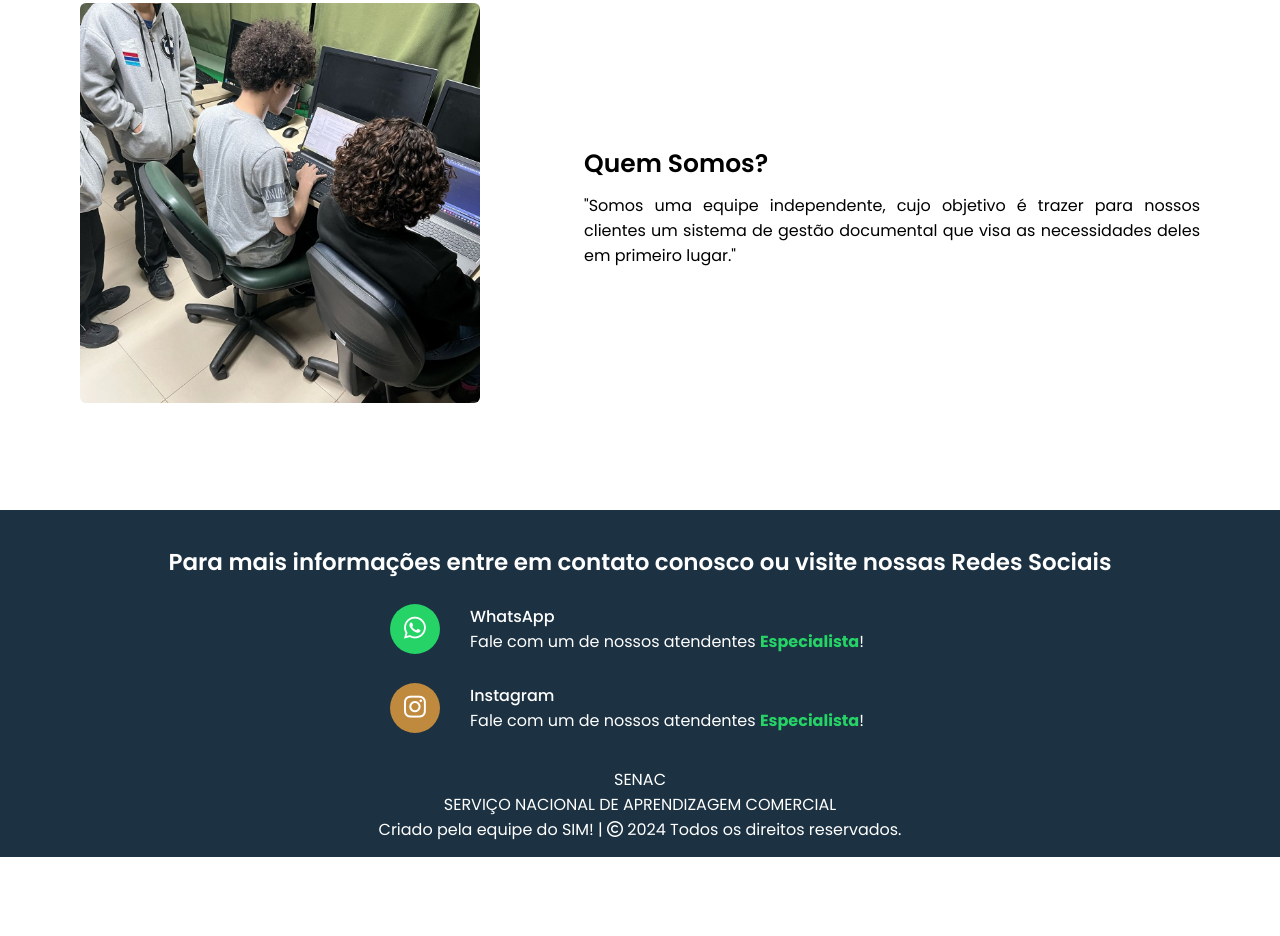
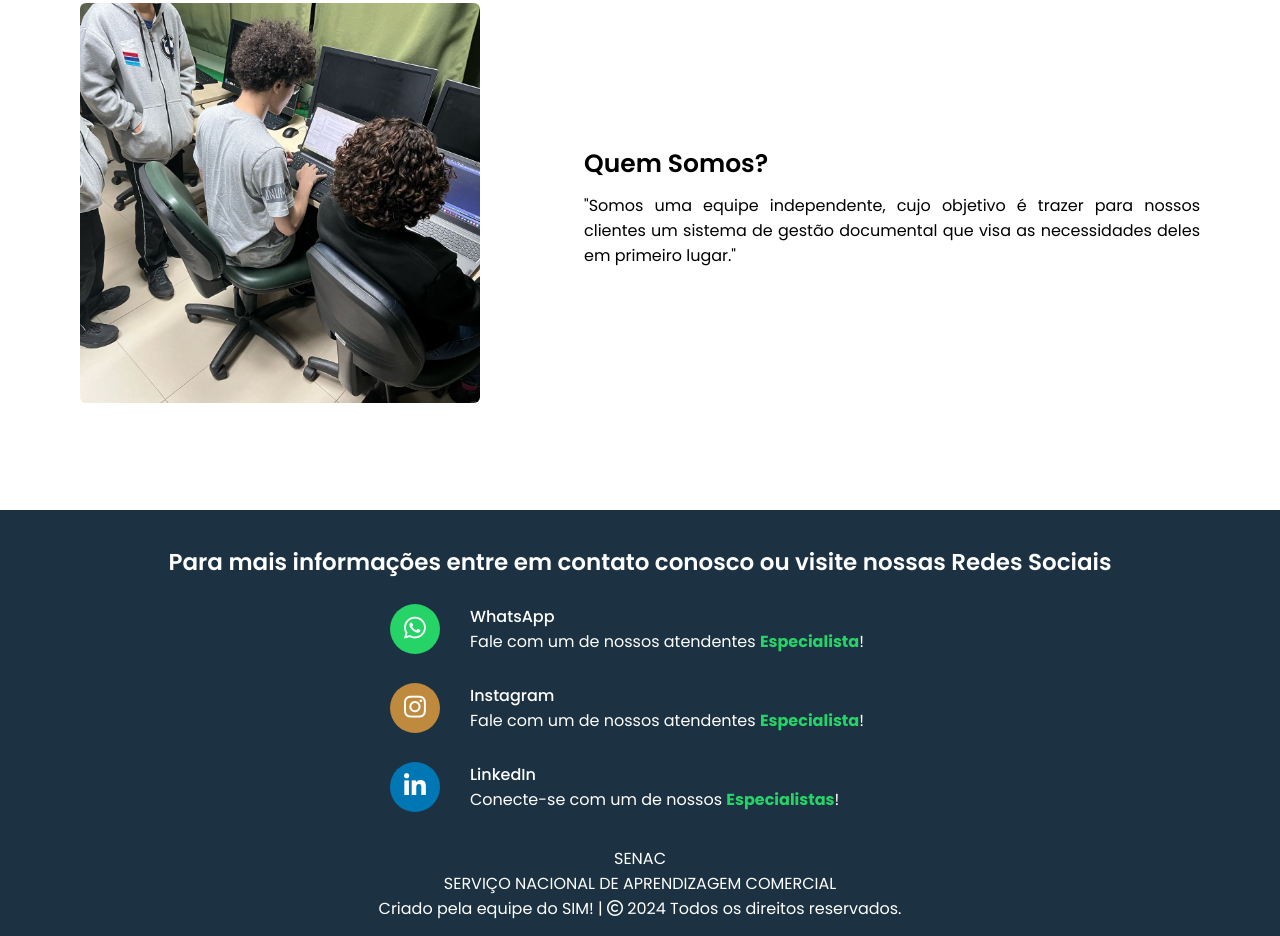
Before and after one commit to elielalvespinheiro/site-SIM-, a plain HTML site: page index.html in a window 1280 px wide. Shown: the part 1023-1959 px from the top of the page. Before the commit the page ends 1880 px from the top, so only its background shows below. Drawn offline with nearby package versions, Linux system fonts and the light colour scheme.

Commit message:
implementacao do link para o linkedin

```diff
--- a/index.html
+++ b/index.html
@@ -100,6 +100,21 @@
                             <div class="sub-titulo "> Fale com um de nossos atendentes <b class="tres ">Especialista</b>!</div>
                         </div>
                     </div>
+
+                    <div class="ctt-card">
+                        <div class="icon linkedin">
+                            <a href="https://www.linkedin.com/company/amazon-sp/">
+                                <i class="fa-brands fa-linkedin" ></i>
+                            </a>
+                        </div>
+                        <div class="info">
+                            <div class="titulo">LinkedIn</div>
+                            <div class="sub-titulo">Conecte-se com um de nossos <b class="tres">Especialistas</b>!</div>
+                        </div>
+                    </div>
+
+                    </div>
+
                 </div>
             </div>
         </div>
--- a/style.css
+++ b/style.css
@@ -415,6 +415,46 @@ footer .contato-footer .max-width .ctt-card:hover .info .titulo p {
     background: #fff;
     color: #3b3b3b;
 }
+
+/* linkedin */
+.linkedin {
+    width: 50px;
+    height: 50px;
+    align-items: center;
+    justify-content: center;
+    position: relative;
+    overflow: hidden;
+    cursor: pointer;
+    color: #0077b5;
+    transition: all .4s ease;
+}
+
+.linkedin:hover {
+    background: #005d8d;
+    border-radius: 50%;
+    color: #fff;
+}
+
+.linkedin i {
+    background-color: #0077b5;
+    position: absolute;
+    width: 50px;
+    height: 50px;
+    display: flex;
+    justify-content: center;
+    align-items: center;
+    color: #fff;
+    border-radius: 50%;
+    transition: all .4s ease;
+    font-size: 25px;
+}
+
+.linkedin:hover i {
+    color: #0077b5;
+    background: #fff;
+}
+
+
 /* whatsapp */
 
 .whatsapp {
@@ -472,6 +512,7 @@ footer .contato-footer .max-width .ctt-card:hover .info .titulo p {
 .info .sub-titulo .tres {
     color: #25d366;
 }
+
 /* estilização do feedback */
 
 
```
